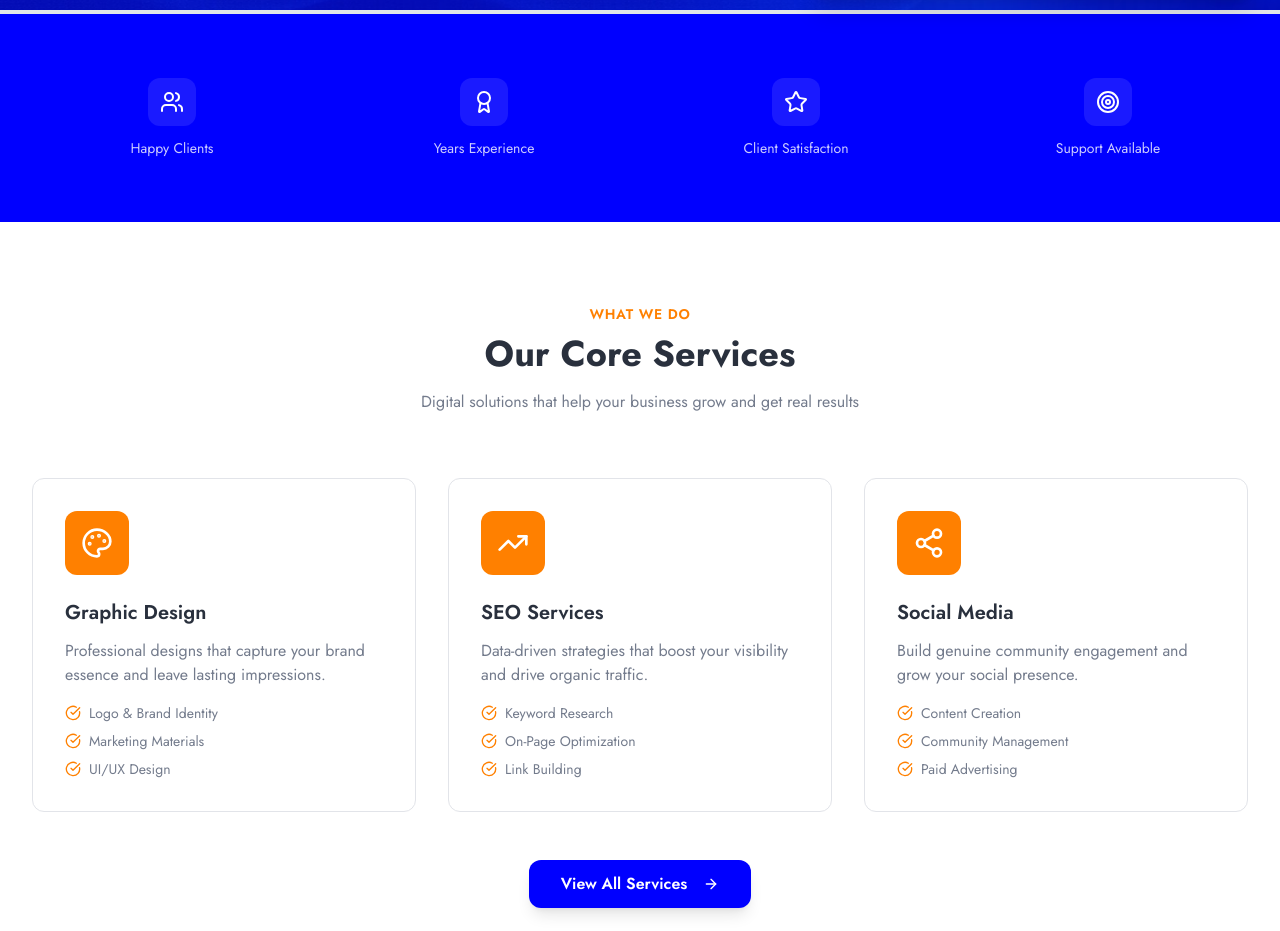
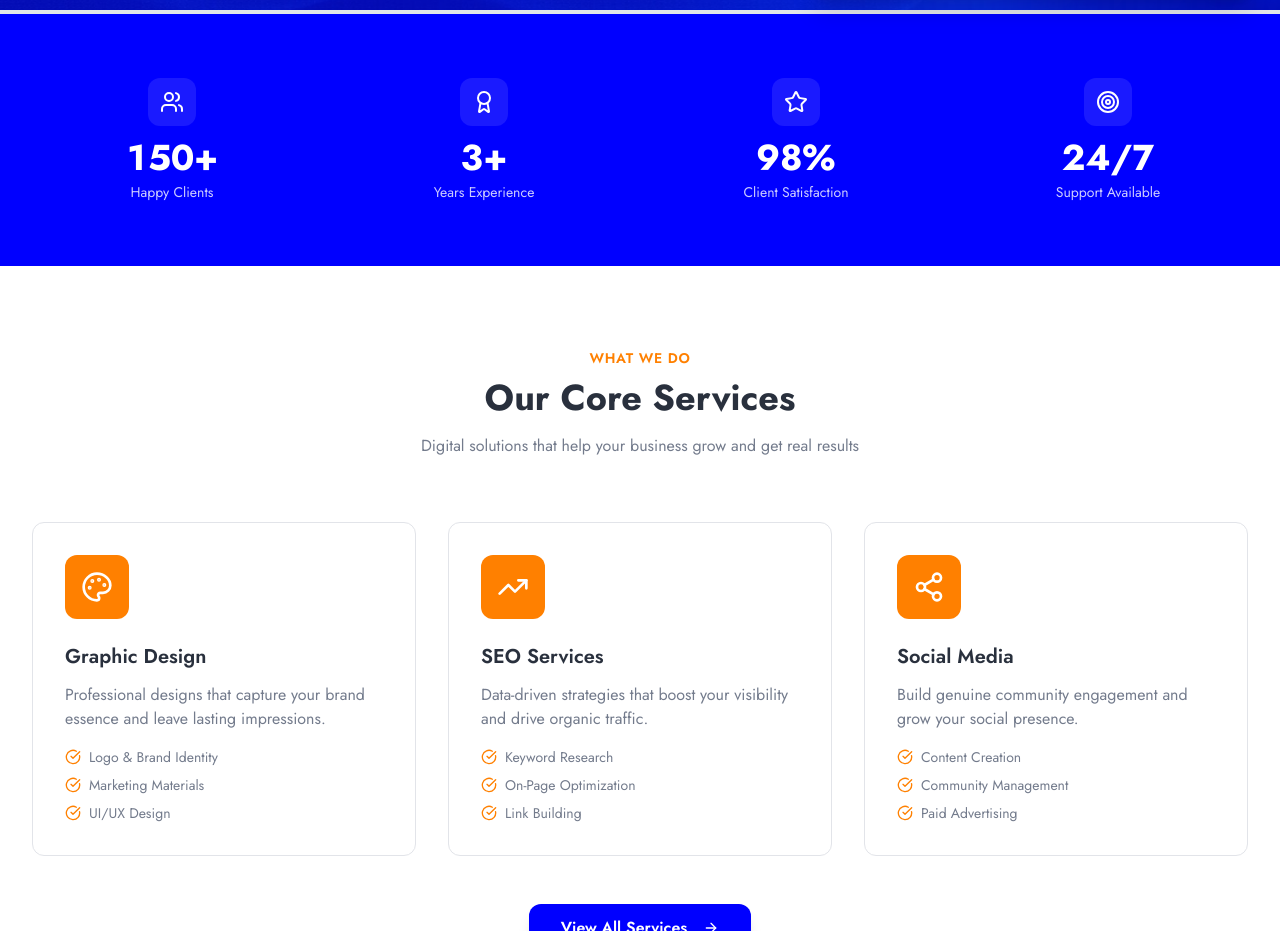
Before and after one commit to Nakhaima254/royal-graphics, a React (Vite) app: page / in a window 1280 px wide. Shown: the part 786-1717 px from the top of the page. Built offline with nearby package versions, Linux system fonts and the light colour scheme; the HTML template or start-up script is replaced by a standard one.

Commit message:
Enhance hero numbers animation
Co-authored-by: Nakhaima254 <219972135+Nakhaima254@users.noreply.github.com>

```diff
--- a/src/pages/Home.tsx
+++ b/src/pages/Home.tsx
@@ -65,7 +65,9 @@ const Home = () => {
                 <div className="w-12 h-12 bg-accent-foreground/10 rounded-lg flex items-center justify-center mx-auto mb-3">
                   <stat.icon className="w-6 h-6 text-accent-foreground" />
                 </div>
-                <div className="text-3xl md:text-4xl font-bold text-accent-foreground mb-1">{stat.number}</div>
+                <div className="text-3xl md:text-4xl font-bold text-accent-foreground mb-1">
+                  {stat.display ? stat.display : <AnimatedCounter value={stat.value!} suffix={stat.suffix} />}
+                </div>
                 <div className="text-accent-foreground/80 text-sm">{stat.label}</div>
               </motion.div>
             ))}
```
